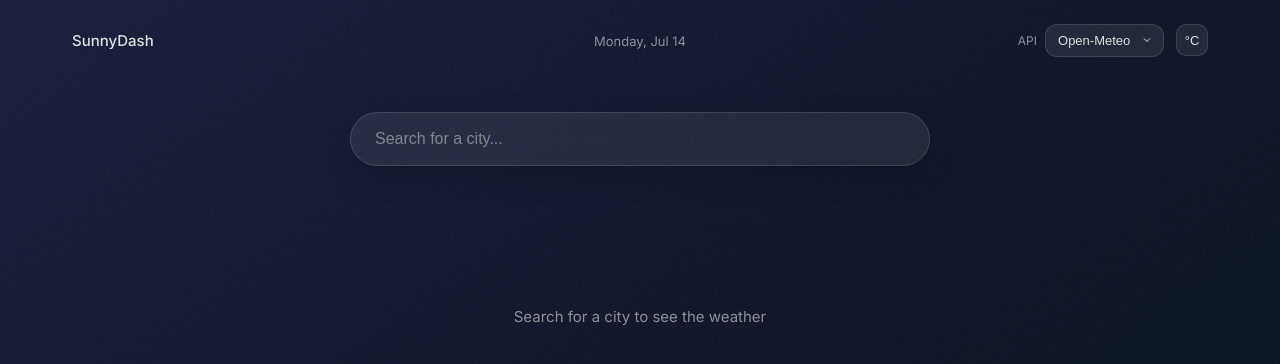
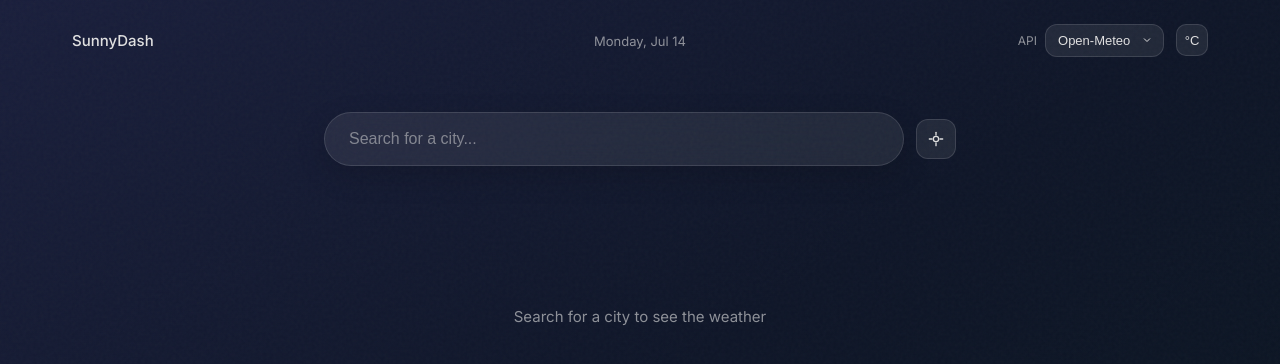
Before and after one commit to kinooyume/sunnydash, a SvelteKit app: page / in a window 1280 px wide. Shown: the top 364 px of the page. Built offline with nearby package versions, Linux system fonts and the light colour scheme.

Commit message:
feat: add GeolocationPort with locate button
Wrap browser Geolocation API behind a port, add crosshair button
next to search bar to fetch weather for current position.

```diff
--- /dev/null
+++ b/src/adapters/geolocation/browserGeolocationAdapter.ts
@@ -0,0 +1,19 @@
+import type { GeolocationPort } from '../../domain';
+
+export const browserGeolocationAdapter: GeolocationPort = {
+	getCurrentPosition: () =>
+		new Promise((resolve) => {
+			if (!navigator.geolocation) {
+				resolve(null);
+				return;
+			}
+			navigator.geolocation.getCurrentPosition(
+				(pos) =>
+					resolve({
+						latitude: pos.coords.latitude,
+						longitude: pos.coords.longitude
+					}),
+				() => resolve(null)
+			);
+		})
+};
--- /dev/null
+++ b/src/adapters/geolocation/index.ts
@@ -0,0 +1 @@
+export { browserGeolocationAdapter } from './browserGeolocationAdapter';
--- a/src/app/Header.svelte
+++ b/src/app/Header.svelte
@@ -2,14 +2,19 @@
 	import { getContext } from 'svelte';
 	import { CitySearch } from '../components/features/CitySearch';
 	import { Text, IconButton, Select } from '../components/ui';
-	import { API_PROVIDERS, WeatherDomainsStateStatus } from '../stores';
+	import { API_PROVIDERS, WeatherDomainsStateStatus, WeatherStateStatusKind } from '../stores';
 	import { switchProvider } from '../stores/weatherDomainsState.svelte';
-	import type { WeatherDomainsState } from '../stores';
-	import type { Context } from '../services/context';
-	import type { TemperatureUnitContext } from '../services/context/context.types';
+	import type { WeatherDomainsState, WeatherState } from '../stores';
+	import type {
+		Context,
+		TemperatureUnitContext,
+		GeolocationContext
+	} from '../services/context';
 
 	const weatherDomains = getContext<Context<WeatherDomainsState>>('weather-domains');
+	const weatherState = getContext<Context<WeatherState>>('weather-state');
 	const tempUnit = getContext<Context<TemperatureUnitContext>>('temperature-unit');
+	const geolocation = getContext<Context<GeolocationContext>>('geolocation');
 
 	const today = new Date().toLocaleDateString('en-US', {
 		weekday: 'long',
@@ -26,6 +31,21 @@
 
 	function handleApiChange(value: string) {
 		switchProvider(value as WeatherDomainsStateStatus);
+	}
+
+	async function handleLocate() {
+		const coords = await geolocation().getCurrentPosition();
+		if (!coords) return;
+		weatherState().status = { kind: WeatherStateStatusKind.LOADING };
+		try {
+			const forecast = await weatherDomains().weather.getForecast(coords);
+			weatherState().city = 'Current Location';
+			weatherState().country = '';
+			weatherState().forecast = forecast;
+			weatherState().status = { kind: WeatherStateStatusKind.OK };
+		} catch {
+			weatherState().status = { kind: WeatherStateStatusKind.INITIAL };
+		}
 	}
 </script>
 
@@ -44,6 +64,15 @@
 
 <section class="search-hero">
 	<CitySearch placeholder="Search for a city..." />
+	<IconButton label="Use my location" size="md" onclick={handleLocate}>
+		<svg width="16" height="16" viewBox="0 0 24 24" fill="none" stroke="currentColor" stroke-width="2" stroke-linecap="round" stroke-linejoin="round">
+			<circle cx="12" cy="12" r="4" />
+			<line x1="12" y1="2" x2="12" y2="6" />
+			<line x1="12" y1="18" x2="12" y2="22" />
+			<line x1="2" y1="12" x2="6" y2="12" />
+			<line x1="18" y1="12" x2="22" y2="12" />
+		</svg>
+	</IconButton>
 </section>
 
 <style>
@@ -79,6 +108,8 @@
 	.search-hero {
 		display: flex;
 		justify-content: center;
+		align-items: center;
+		gap: 12px;
 		padding: 32px 24px 0;
 	}
 </style>
--- a/src/components/features/CitySearch/CitySearch.svelte
+++ b/src/components/features/CitySearch/CitySearch.svelte
@@ -22,9 +22,13 @@
 	let inputValue = $state('');
 
 	$effect(() => {
-		if (weatherState().status.kind === WeatherStateStatusKind.INITIAL) {
+		const state = weatherState();
+		if (state.status.kind === WeatherStateStatusKind.INITIAL) {
 			inputValue = '';
 			items = [];
+		} else if (state.status.kind === WeatherStateStatusKind.OK && state.city) {
+			inputValue = state.city;
+			showList = false;
 		}
 	});
 
--- /dev/null
+++ b/src/domain/geolocation.ts
@@ -0,0 +1,5 @@
+import type { Coordinates } from './weather';
+
+export interface GeolocationPort {
+	getCurrentPosition(): Promise<Coordinates | null>;
+}
--- a/src/domain/index.ts
+++ b/src/domain/index.ts
@@ -7,3 +7,4 @@ export {
 export { type Coordinates, type WeatherForecast, type WeatherServicePort } from './weather';
 export { getWeatherIconPath, getWeatherDescription } from './weatherIcon';
 export { type StoragePort } from './storage';
+export { type GeolocationPort } from './geolocation';
--- a/src/services/context/WeatherContext.svelte
+++ b/src/services/context/WeatherContext.svelte
@@ -4,6 +4,7 @@
 	import { weatherState } from '../../stores/weatherState.svelte';
 	import { temperatureUnit, toggleUnit, convertTemp } from '../../stores/temperatureUnit.svelte';
 	import { localStorageAdapter } from '../../adapters/storage';
+	import { browserGeolocationAdapter } from '../../adapters/geolocation';
 
 	const stored = localStorageAdapter.get('temperature-unit');
 	if (stored === 'F') temperatureUnit.value = 'F';
@@ -19,6 +20,7 @@
 		convertTemp
 	}));
 	setContext('storage', () => localStorageAdapter);
+	setContext('geolocation', () => browserGeolocationAdapter);
 
 	let { children } = $props();
 </script>
--- a/src/services/context/context.types.ts
+++ b/src/services/context/context.types.ts
@@ -1,5 +1,5 @@
 import type { TemperatureUnit } from '../../stores/temperatureUnit.types';
-import type { StoragePort } from '../../domain';
+import type { StoragePort, GeolocationPort } from '../../domain';
 
 export type Context<T> = () => T;
 
@@ -10,3 +10,4 @@ export interface TemperatureUnitContext {
 }
 
 export type StorageContext = StoragePort;
+export type GeolocationContext = GeolocationPort;
```
Also changed, not shown: src/services/context/index.ts (+6 -1 lines).
